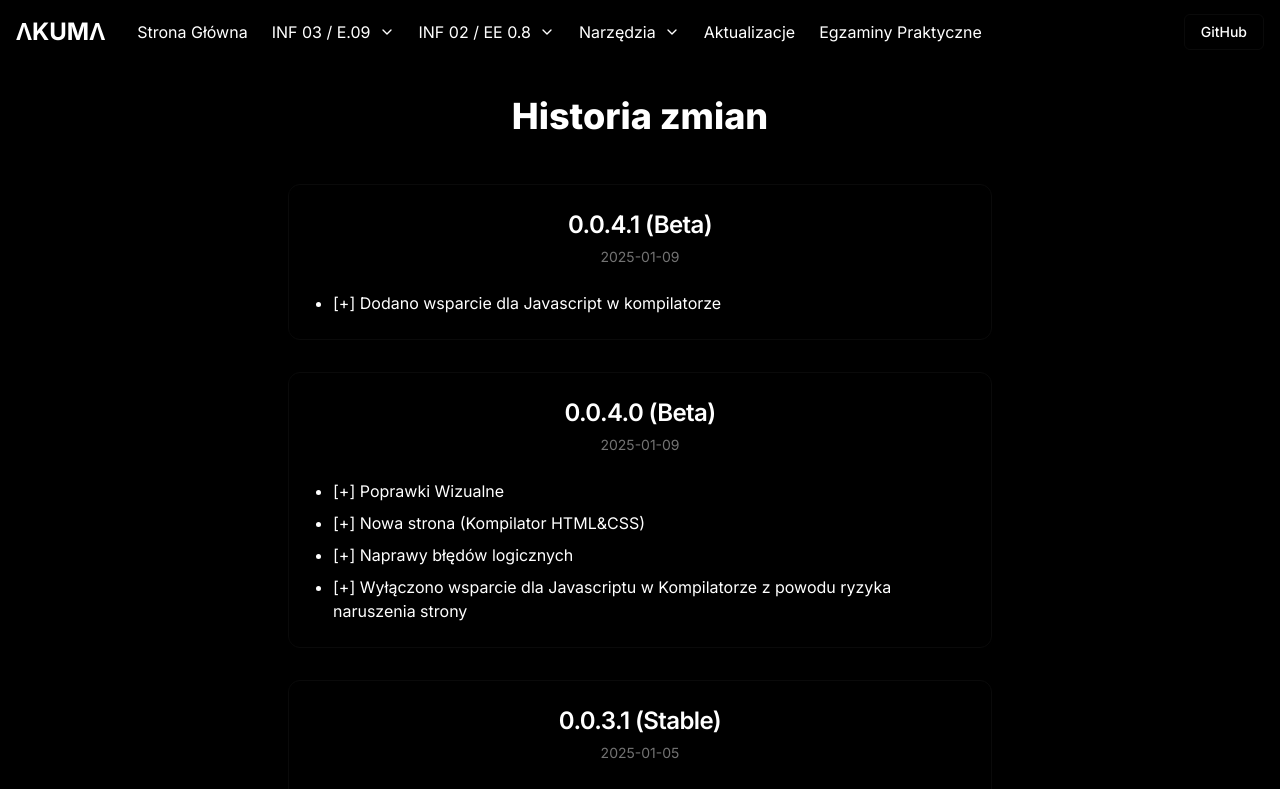
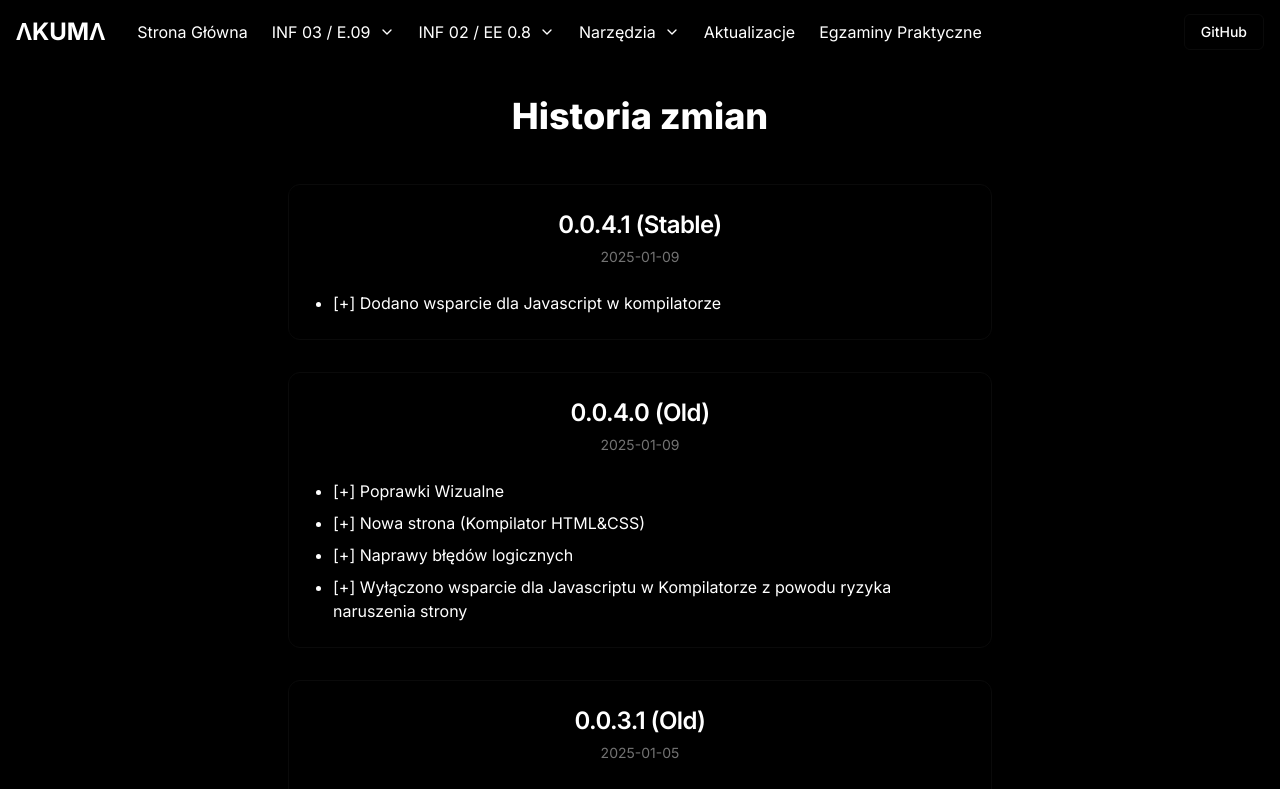
Before and after one commit to kaxuri/informatyk, a Next.js app: page /about in a window 1280 px wide. Shown: the top 789 px of the page. Built offline with nearby package versions, Linux system fonts and the light colour scheme.

Commit message:
Update Changelog.tsx
autoryzacja wersji 0.0.4.1 jako stabilna

```diff
--- a/components/Changelog.tsx
+++ b/components/Changelog.tsx
@@ -9,14 +9,14 @@ type ChangelogEntry = {
 const changelogData: ChangelogEntry[] = [
   {
     date: "2025-01-09",
-    version: "0.0.4.1 (Beta)",
+    version: "0.0.4.1 (Stable)",
     changes: [
       "[+] Dodano wsparcie dla Javascript w kompilatorze",
     ]
   },
   {
     date: "2025-01-09",
-    version: "0.0.4.0 (Beta)",
+    version: "0.0.4.0 (Old)",
     changes: [
       "[+] Poprawki Wizualne",
       "[+] Nowa strona (Kompilator HTML&CSS)",
@@ -26,7 +26,7 @@ const changelogData: ChangelogEntry[] = [
   },
   {
     date: "2025-01-05",
-    version: "0.0.3.1 (Stable)",
+    version: "0.0.3.1 (Old)",
     changes: [
       "[+] Poprawki Wizualne [Szczegóły zmian w commicie]",
       "[+] Poprawiono Navbar i jego nawigacje",
```
